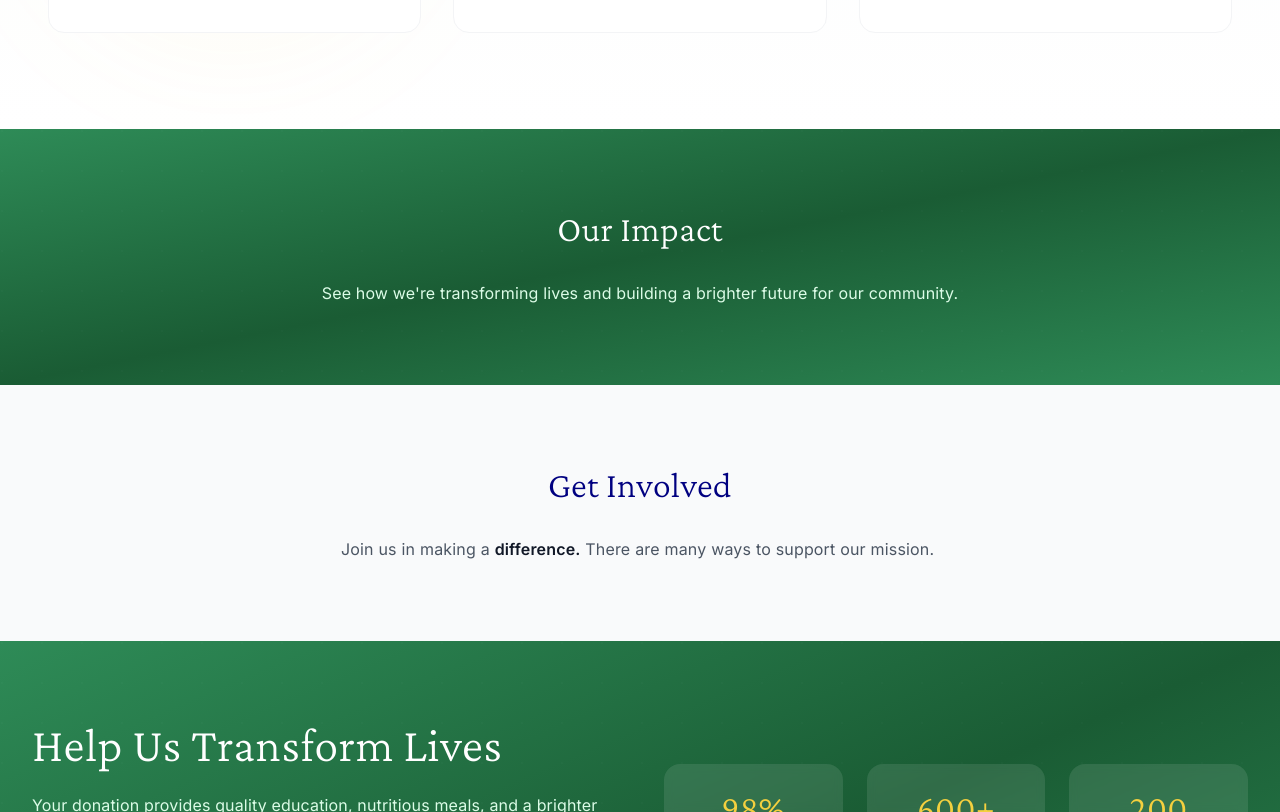
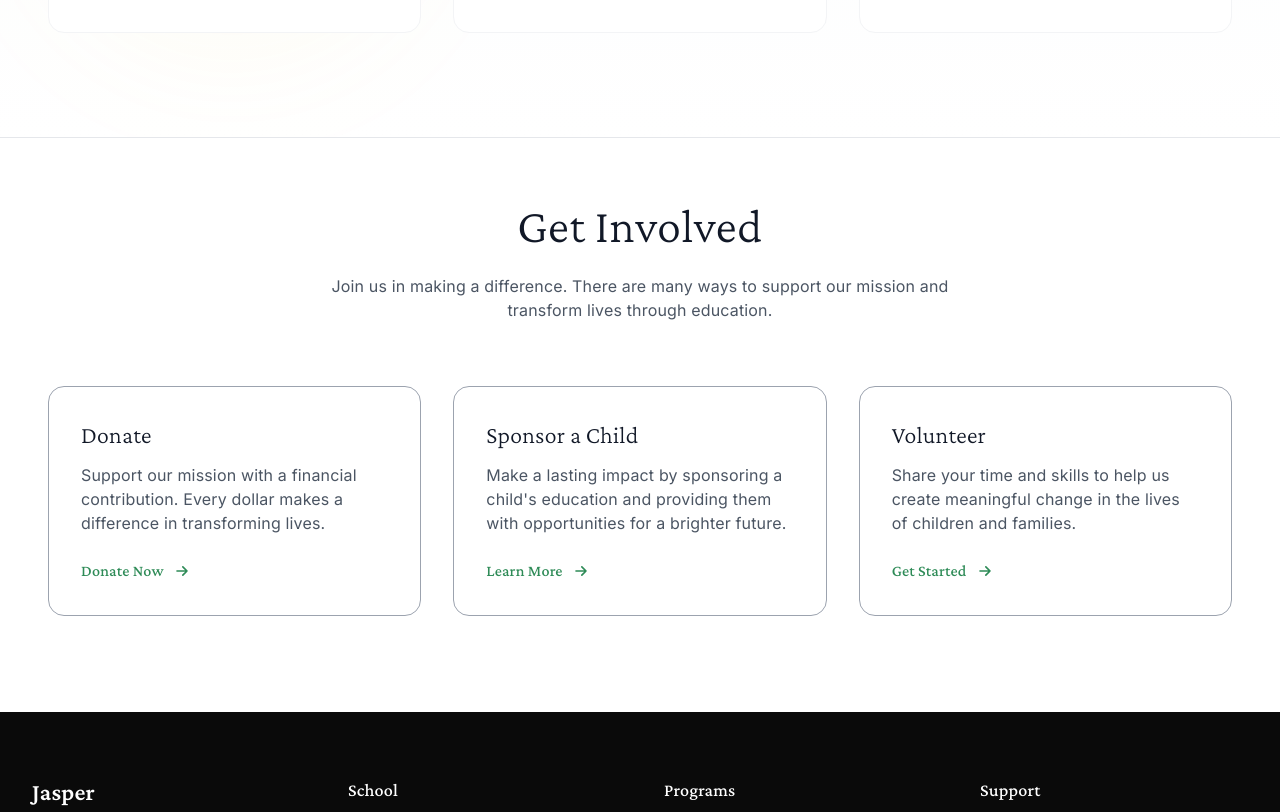
Before and after one commit to JasperSchools/jasperschools, a Next.js app: page / in a window 1280 px wide. Shown: the part 1988-2800 px from the top of the page. Built offline with nearby package versions, Linux system fonts and the light colour scheme.

Commit message:
more ui updates

```diff
--- a/src/app/page.tsx
+++ b/src/app/page.tsx
@@ -55,7 +55,7 @@ function AboutSection() {
   const isInView = useInView(sectionRef, { once: true, amount: 0.2 })
 
   return (
-    <section id="about" ref={sectionRef} className="py-16 sm:py-20 lg:py-24 bg-gradient-to-b from-white via-gray-50 to-white relative overflow-hidden">
+    <section id="about" ref={sectionRef} className="pt-16 sm:pt-20 lg:pt-24 pb-12 sm:pb-16 lg:pb-20 bg-gradient-to-b from-white via-gray-50 to-white relative overflow-hidden">
       {/* Decorative background elements */}
       <div className="absolute inset-0 overflow-hidden pointer-events-none">
         <div className="absolute top-20 right-10 w-72 h-72 bg-school-green/5 rounded-full blur-3xl" />
@@ -203,8 +203,8 @@ function StatisticsSection() {
   ]
 
   return (
-    <div ref={sectionRef} className="mt-20 pt-16 border-t border-gray-200">
-      <div className="text-center mb-16">
+    <div ref={sectionRef} className="mt-12 sm:mt-16 lg:mt-20 pt-12 sm:pt-16 border-t border-gray-200 pb-4 sm:pb-6">
+      <div className="text-center mb-12 sm:mb-16">
         <motion.div
           initial={{ opacity: 0, y: 30 }}
           animate={isInView ? { opacity: 1, y: 0 } : { opacity: 0, y: 30 }}
@@ -253,198 +253,80 @@ function StatisticsSection() {
   )
 }
 
-// Impact Section Component
-function ImpactSection() {
+// Get Involved Section Component
+function GetInvolvedSection() {
   const sectionRef = useRef(null)
-  const isInView = useInView(sectionRef, { once: true, amount: 0.5 })
+  const isInView = useInView(sectionRef, { once: true, amount: 0.3 })
+
+  const waysToGetInvolved = [
+    {
+      title: 'Donate',
+      description: 'Support our mission with a financial contribution. Every dollar makes a difference in transforming lives.',
+      link: '/donate',
+      linkText: 'Donate Now'
+    },
+    {
+      title: 'Sponsor a Child',
+      description: 'Make a lasting impact by sponsoring a child\'s education and providing them with opportunities for a brighter future.',
+      link: '/sponsor',
+      linkText: 'Learn More'
+    },
+    {
+      title: 'Volunteer',
+      description: 'Share your time and skills to help us create meaningful change in the lives of children and families.',
+      link: '/contact',
+      linkText: 'Get Started'
+    }
+  ]
 
   return (
-    <section id="impact" ref={sectionRef} className="py-12 sm:py-16 lg:py-20 bg-gradient-to-br from-school-green via-[#1a5c34] to-school-green text-white relative overflow-hidden">
-      {/* Animated Background Pattern */}
+    <section id="get-involved" ref={sectionRef} className="pt-8 sm:pt-12 lg:pt-16 pb-16 sm:pb-20 lg:pb-24 border-t border-gray-200 bg-white relative overflow-hidden">
+      <div className="relative max-w-8xl mx-auto px-4 sm:px-6 lg:px-8 xl:px-12">
+        {/* Header */}
         <motion.div
-        className="absolute inset-0 opacity-10"
-        initial={{ scale: 1.2, opacity: 0 }}
-        animate={isInView ? { scale: 1, opacity: 0.1 } : { scale: 1.2, opacity: 0 }}
-        transition={{ duration: 1.2, ease: [0.22, 1, 0.36, 1] }}
-      >
-        <div className="absolute inset-0" style={{
-          backgroundImage: 'radial-gradient(circle at 2px 2px, rgba(255,255,255,0.15) 1px, transparent 0)',
-          backgroundSize: '40px 40px'
-        }} />
-      </motion.div>
-
-      <div className="relative max-w-8xl mx-auto px-4 sm:px-6 lg:px-8 xl:px-12 text-center">
-        <motion.h2
-          className="text-2xl sm:text-3xl lg:text-4xl font-heading mb-4 sm:mb-6 lg:mb-8"
+          className="text-center mb-12 sm:mb-16"
           initial={{ opacity: 0, y: 30 }}
           animate={isInView ? { opacity: 1, y: 0 } : { opacity: 0, y: 30 }}
           transition={{ duration: 0.7, ease: [0.22, 1, 0.36, 1] }}
         >
-          Our Impact
-        </motion.h2>
-        <motion.p
-          className="text-sm sm:text-base text-green-100 max-w-3xl mx-auto leading-relaxed font-paragraph"
-          initial={{ opacity: 0, y: 20 }}
-          animate={isInView ? { opacity: 1, y: 0 } : { opacity: 0, y: 20 }}
-          transition={{ duration: 0.7, delay: 0.2, ease: [0.22, 1, 0.36, 1] }}
-        >
-          See how we&apos;re transforming lives and building a brighter future for our community.
-        </motion.p>
-      </div>
-    </section>
-  )
-}
+          <h2 className="text-3xl sm:text-4xl lg:text-5xl font-heading text-gray-900 mb-4 sm:mb-6">
+            Get Involved
+          </h2>
+          <p className="text-sm sm:text-base text-gray-600 max-w-2xl mx-auto leading-relaxed font-paragraph">
+            Join us in making a difference. There are many ways to support our mission and transform lives through education.
+          </p>
+        </motion.div>
 
-// Get Involved Section Component
-function GetInvolvedSection() {
-  const sectionRef = useRef(null)
-  const isInView = useInView(sectionRef, { once: true, amount: 0.5 })
-
-  const words = ['Join', 'us', 'in', 'making', 'a', 'difference.', 'There', 'are', 'many', 'ways', 'to', 'support', 'our', 'mission.']
-
-  return (
-    <section id="get-involved" ref={sectionRef} className="py-12 sm:py-16 lg:py-20 bg-gray-50">
-      <div className="max-w-8xl mx-auto px-4 sm:px-6 lg:px-8 xl:px-12 text-center">
-        <motion.h2
-          className="text-2xl sm:text-3xl lg:text-4xl font-heading text-school-blue mb-4 sm:mb-6 lg:mb-8"
+        {/* Cards Grid */}
+        <div className="grid md:grid-cols-3 gap-6 lg:gap-8">
+          {waysToGetInvolved.map((way, index) => (
+            <motion.div
+              key={index}
+              className="bg-white rounded-2xl border border-gray-400 p-8 transition-all duration-300 group flex flex-col h-full"
               initial={{ opacity: 0, y: 30 }}
               animate={isInView ? { opacity: 1, y: 0 } : { opacity: 0, y: 30 }}
-          transition={{ duration: 0.7, ease: [0.22, 1, 0.36, 1] }}
+              transition={{ duration: 0.6, delay: 0.1 + index * 0.1, ease: [0.22, 1, 0.36, 1] }}
             >
-          Get Involved
-        </motion.h2>
-        <div className="text-sm sm:text-base text-gray-600 max-w-3xl mx-auto leading-relaxed font-paragraph">
-          {words.map((word, index) => (
-            <motion.span
-              key={index}
-              className={`inline-block mr-[0.3em] ${word === 'difference.' ? 'font-semibold text-gray-900' : ''}`}
-              initial={{ opacity: 0, y: 20 }}
-              animate={isInView ? { opacity: 1, y: 0 } : { opacity: 0, y: 20 }}
-              transition={{
-                duration: 0.5,
-                delay: 0.2 + (index * 0.05),
-                ease: [0.22, 1, 0.36, 1]
-              }}
-            >
-              {word}
-            </motion.span>
-          ))}
-        </div>
-      </div>
-    </section>
-  )
-}
-
-// Donate Section for Homepage
-function DonateSection() {
-  const sectionRef = useRef(null)
-  const isInView = useInView(sectionRef, { once: true, amount: 0.3 })
-
-  return (
-    <section id="donate" ref={sectionRef} className="py-20 bg-gradient-to-br from-school-green via-[#1a5c34] to-school-green text-white relative overflow-hidden">
-      {/* Animated Background */}
-      <motion.div
-        className="absolute inset-0 opacity-10"
-        initial={{ scale: 1.2, opacity: 0 }}
-        animate={isInView ? { scale: 1, opacity: 0.1 } : { scale: 1.2, opacity: 0 }}
-        transition={{ duration: 1.2 }}
-      >
-        <div className="absolute inset-0" style={{
-          backgroundImage: 'radial-gradient(circle at 2px 2px, rgba(255,255,255,0.15) 1px, transparent 0)',
-          backgroundSize: '40px 40px'
-        }} />
-      </motion.div>
-
-      <div className="relative max-w-8xl mx-auto px-4 sm:px-6 lg:px-8">
-        <div className="grid lg:grid-cols-2 gap-12 items-center">
-          {/* Left: Content */}
-          <motion.div
-            initial={{ opacity: 0, x: -30 }}
-            animate={isInView ? { opacity: 1, x: 0 } : { opacity: 0, x: -30 }}
-            transition={{ duration: 0.7 }}
-          >
-            <h2 className="text-3xl sm:text-4xl lg:text-5xl font-heading mb-6">
-              Help Us Transform Lives
-            </h2>
-            <p className="text-sm sm:text-base text-green-100 font-paragraph mb-8 leading-relaxed">
-              Your donation provides quality education, nutritious meals, and a brighter future for children in rural Uganda. Every contribution makes a lasting impact.
+              {/* Content */}
+              <h3 className="text-xl sm:text-2xl font-heading text-gray-900 mb-3">
+                {way.title}
+              </h3>
+              <p className="text-sm sm:text-base text-gray-600 font-paragraph leading-relaxed mb-6 flex-grow">
+                {way.description}
               </p>
 
-            <div className="space-y-4 mb-8">
-              {[
-                { amount: '$20', impact: 'provides one month of meals for a child' },
-                { amount: '$50', impact: 'buys textbooks for a student for one year' },
-                { amount: '$300', impact: 'sponsors a child\'s full education for one year' }
-              ].map((item, index) => (
-                <motion.div
-                  key={index}
-                  className="flex items-start gap-3"
-                  initial={{ opacity: 0, x: -20 }}
-                  animate={isInView ? { opacity: 1, x: 0 } : { opacity: 0, x: -20 }}
-                  transition={{ duration: 0.5, delay: 0.2 + index * 0.1 }}
+              {/* Link */}
+              <Link
+                href={way.link}
+                className="inline-flex items-center text-school-green font-heading-semibold hover:text-school-green/80 transition-colors group/link mt-auto"
               >
-                  <svg className="w-6 h-6 text-school-yellow flex-shrink-0 mt-0.5" fill="currentColor" viewBox="0 0 20 20">
-                    <path fillRule="evenodd" d="M10 18a8 8 0 100-16 8 8 0 000 16zm3.707-9.293a1 1 0 00-1.414-1.414L9 10.586 7.707 9.293a1 1 0 00-1.414 1.414l2 2a1 1 0 001.414 0l4-4z" clipRule="evenodd" />
-                  </svg>
-                  <div>
-                    <span className="font-heading-semibold text-school-yellow">{item.amount}</span>
-                    <span className="text-green-100 font-paragraph"> {item.impact}</span>
-                  </div>
-                </motion.div>
-              ))}
-            </div>
-
-            <div className="flex flex-col sm:flex-row gap-4">
-              <Link
-                href="/donate"
-                className="inline-flex items-center justify-center bg-school-yellow hover:bg-yellow-500 text-gray-900 font-heading-semibold rounded-full text-base sm:text-lg lg:text-xl transition-all duration-300"
-                style={{ padding: '16px 32px' }}
-              >
-                Donate Now
-                <svg className="w-5 h-5 ml-2" fill="none" stroke="currentColor" viewBox="0 0 24 24">
+                {way.linkText}
+                <svg className="w-5 h-5 ml-2 group-hover/link:translate-x-1 transition-transform" fill="none" stroke="currentColor" viewBox="0 0 24 24">
                   <path strokeLinecap="round" strokeLinejoin="round" strokeWidth={2} d="M13 7l5 5m0 0l-5 5m5-5H6" />
                 </svg>
               </Link>
-              <Link
-                href="/sponsor"
-                className="inline-flex items-center justify-center border-2 border-white hover:bg-white hover:text-school-green text-white font-heading-semibold rounded-full text-base sm:text-lg lg:text-xl transition-all duration-300"
-                style={{ padding: '16px 32px' }}
-              >
-                Sponsor a Child
-              </Link>
-            </div>
-          </motion.div>
-
-          {/* Right: Stats */}
-          <motion.div
-            initial={{ opacity: 0, x: 30 }}
-            animate={isInView ? { opacity: 1, x: 0 } : { opacity: 0, x: 30 }}
-            transition={{ duration: 0.7, delay: 0.2 }}
-            className="grid grid-cols-2 lg:grid-cols-3 gap-6"
-          >
-            {[
-              { value: 98, suffix: '%', label: 'Goes to Programs' },
-              { value: 600, suffix: '+', label: 'Students Supported' },
-              { value: 200, suffix: '', label: 'Students Sponsored' },
-              { value: 15, suffix: '+', label: 'Teachers Employed' },
-              { value: 1, suffix: '', label: 'Year of Impact' }
-            ].map((stat, index) => (
-              <motion.div
-                key={index}
-                className="bg-white/10 backdrop-blur-sm rounded-2xl p-6 text-center hover:bg-white/20 transition-all"
-                initial={{ opacity: 0, scale: 0.8 }}
-                animate={isInView ? { opacity: 1, scale: 1 } : { opacity: 0, scale: 0.8 }}
-                transition={{ duration: 0.5, delay: 0.4 + index * 0.1, type: "spring" }}
-              >
-                <div className="text-4xl font-heading text-school-yellow mb-2">
-                  {stat.value}{stat.suffix}
-                </div>
-                <div className="text-sm text-green-100 font-paragraph">
-                  {stat.label}
-                </div>
             </motion.div>
           ))}
-          </motion.div>
         </div>
       </div>
     </section>
@@ -460,14 +342,8 @@ export default function Home() {
       {/* About Us Section */}
       <AboutSection />
 
-      {/* Impact Section */}
-      <ImpactSection />
-
       {/* Get Involved Section */}
       <GetInvolvedSection />
-
-      {/* Donate Section */}
-      <DonateSection />
 
       <Footer />
     </main>
```
Lines whose indentation alone changed are shown as unchanged.
